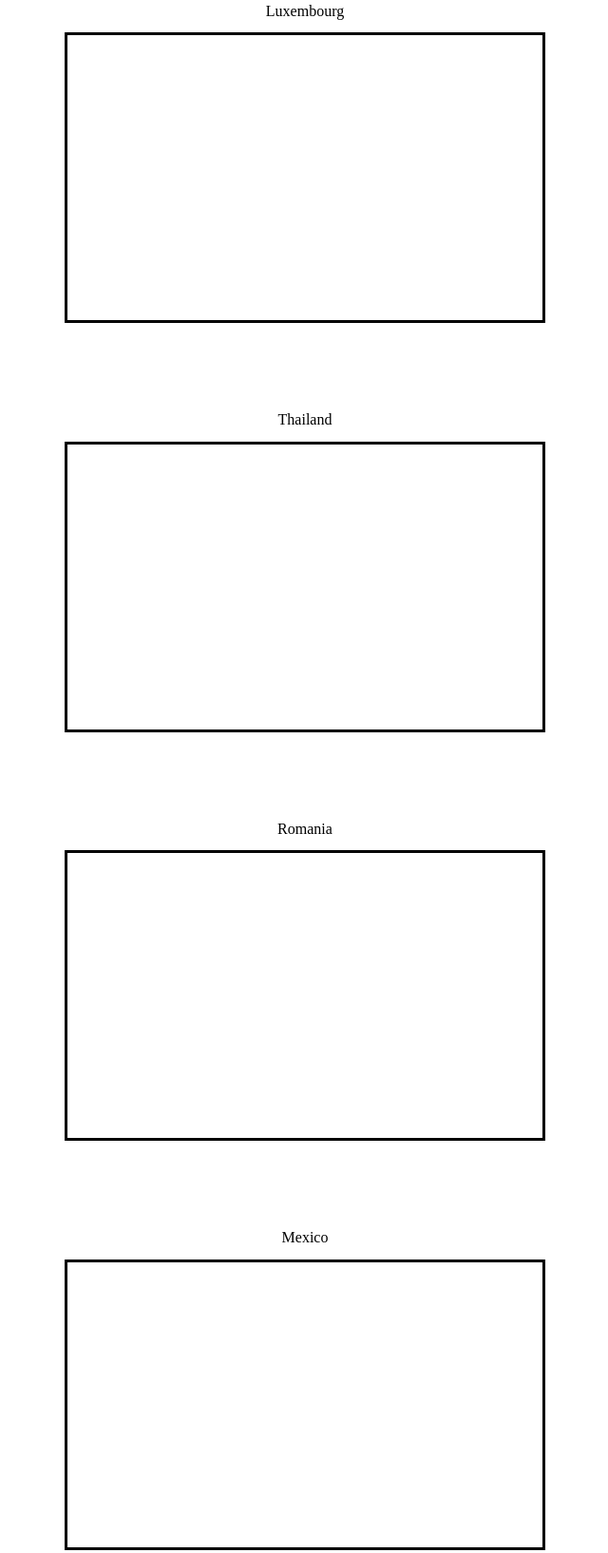
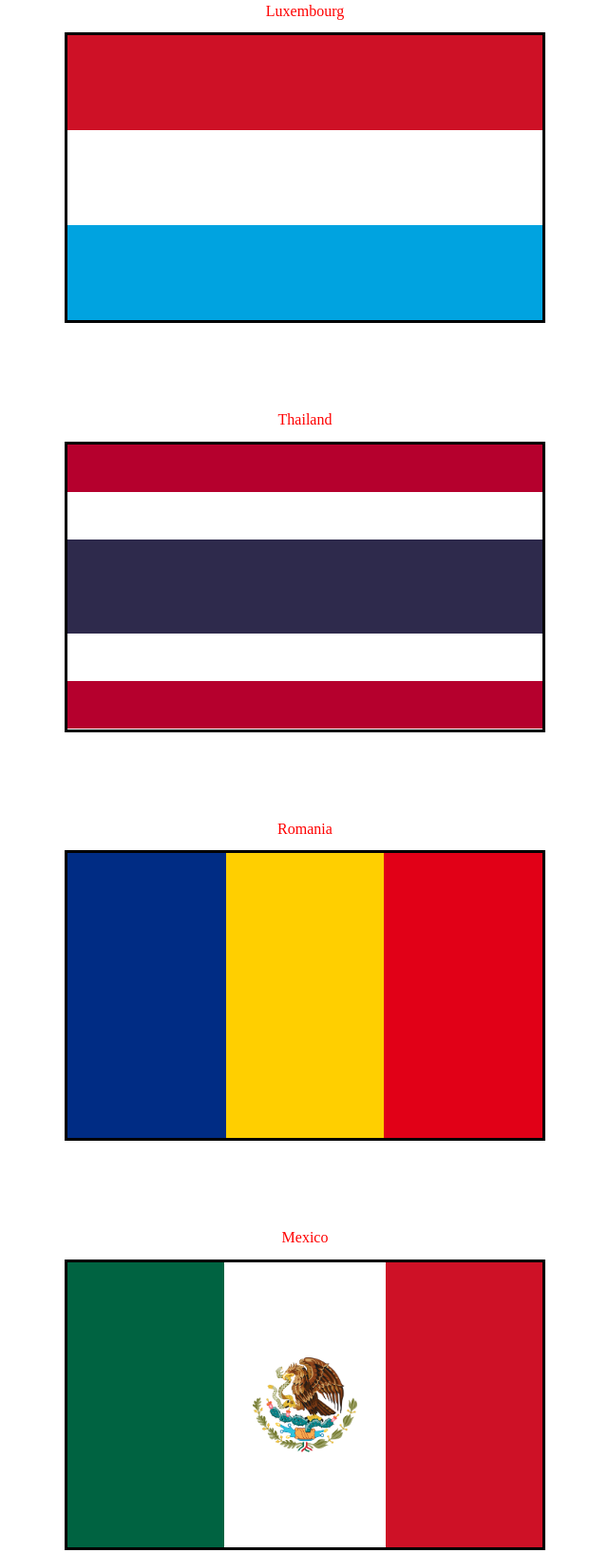
Before and after one commit to fullstack-decal-sp23/hw2-katrinanguyennn, a plain HTML site: page index.html in a window 1280 px wide. Shown: the part 596-2231 px from the top of the page at 95% size, without its empty margins (319-959 px from the left). Drawn offline with Linux system fonts and the light colour scheme.

Commit message:
Add files via upload

```diff
--- a/index.html
+++ b/index.html
@@ -16,40 +16,46 @@
   <div class="flags">
     <h2 class="label">Poland</h2>
     <div class="flag">
-      <div class="white twovert"></div>
+      <div class="light-blue twovert"></div>
       <div class="red twovert"></div>
     </div>
 
     <h2 class="label">Luxembourg</h2>
     <div class="flag">
       <div class="red threevert"></div>
-      <div class="red threevert" id="white"></div>
-      <div class="light-blue threevert"></div>
+      <div class="white threevert" id="white"></div>
+      <div class="luxembourg-blue threevert"></div>
     </div>
 
     <h2 class="label">Thailand</h2>
     <div class="flag">
-      <div class="thailand-red"></div>
-      <div class="thailand-white"></div>
-      <div class="thailand-blue"></div>
-      <div class="thailand-white"></div>
-      <div class="thailand-red"></div>
+      <div class="thailand-red " ></div>
+      <div class="thailand-white " ></div>
+      <div class="thailand-blue threevert" ></div>
+      <div class="thailand-white" ></div>
+      <div class="thailand-red" ></div>
     </div>
 
     <h2 class="label">Romania</h2>
-    <div class="flag" style="">
+    <div class="flag" style="display:flex;flex-direction:row;" >
+      <div class="romania-blue threehoriz" ></div>
+      <div class="romania-yellow threehoriz" ></div>
+      <div class="romania-red threehoriz" ></div>
       <!-- insert flag here -->
     </div>
 
     <h2 class="label">Mexico</h2>
-    <div class="flag">
+    <div class="flag" style="display:flex; flex-direction:row;" >
+      <div class="mexico-green threehoriz" ></div>
+      <img class="mexico-img"src="eagle.png" alt=""></img>
+      <div class="mexico-red threehoriz" ></div>
       <!-- insert flag here -->
     </div>
 
     <h2>Margin</h2>
     <div class="margin-container">
-      <div class="flag"></div>
-      <div class="flag"></div>
+      <div class="flag flag1"></div>
+      <div class="flag flag2"></div>
     </div>
 
     <h2>Padding</h2>
@@ -84,3 +90,4 @@
       <!-- insert flag here -->
     </div>
   </div>
+</head>
--- a/styles.css
+++ b/styles.css
@@ -32,6 +32,11 @@ h2 {
 }
 
 .threevert {
+  height: 33.3%;
+}
+
+.fivevert{
+  height: 20%;
 }
 
 .threehoriz {
@@ -43,7 +48,13 @@ h2 {
 }
 
 .wide {
-  height: 30%;
+  height: 20%;
+}
+
+.romania {
+  display:flex;
+  flex-direction: collumn;
+  height: 100%;
 }
 
 .circle {
@@ -58,9 +69,25 @@ h2 {
 /* Colors */
 
 /* QUESTION 1 */
+.label{
+  color: red
+}
+
+h2:hover {
+ /* mouse over link */
+  color: purple;
+}
 
 .orange {
   background-color: orange;
+}
+
+.red {
+  background-color: #ce1126;
+}
+
+.luxembourg-blue {
+  background-color: #00A3E0;
 }
 
 .yellow {
@@ -94,15 +121,17 @@ h2 {
 /* BEGIN QUESTION 2 */
 
 .thailand-red {
-  /* TODO */
+  background-color: #b5002d;
+  height: 16.66%;
 }
 
 .thailand-white {
-  /* TODO */
+  background-color: #fff;
+  height: 16.66%;
 }
 
 .thailand-blue {
-  /* TODO */
+  background-color: #2E2A4C;
 }
 
 /* END QUESTION 2 */
@@ -129,8 +158,13 @@ h2 {
 }
 
 .mexico-img {
-  /* TODO */
+  max-height: 33.3%;
+  max-width: 33.3%;
+  align-self: center;
+  display: flexbox;
+  margin: 30px;
 }
+
 
 .mexico-red {
   background-color: #ce1126;
@@ -149,17 +183,17 @@ h2 {
 /* For margin practice */
 .flag1 {
   background-color: red;
-  /* TODO */
+  margin-right: 10px;
 }
 
 .flag2 {
   background-color: blue;
-  /* TODO */
+  margin-left: 10px;
 }
 /* For padding practice */
 .padding-container {
   box-sizing: border-box;
   background-color: lightblue;
   background-clip: content-box, padding-box;
-  /* TODO */
+  padding: 60px;
 }
```
